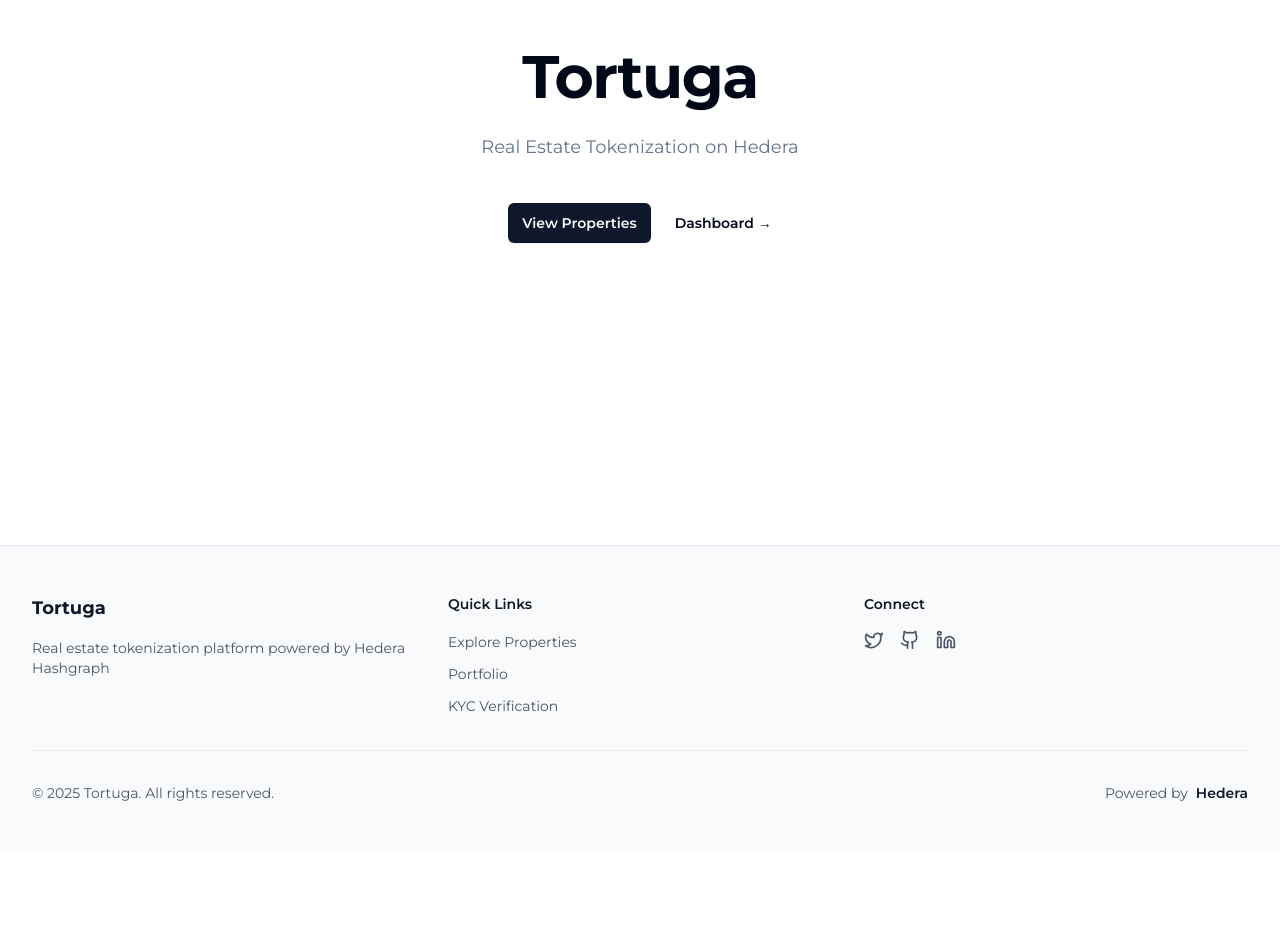
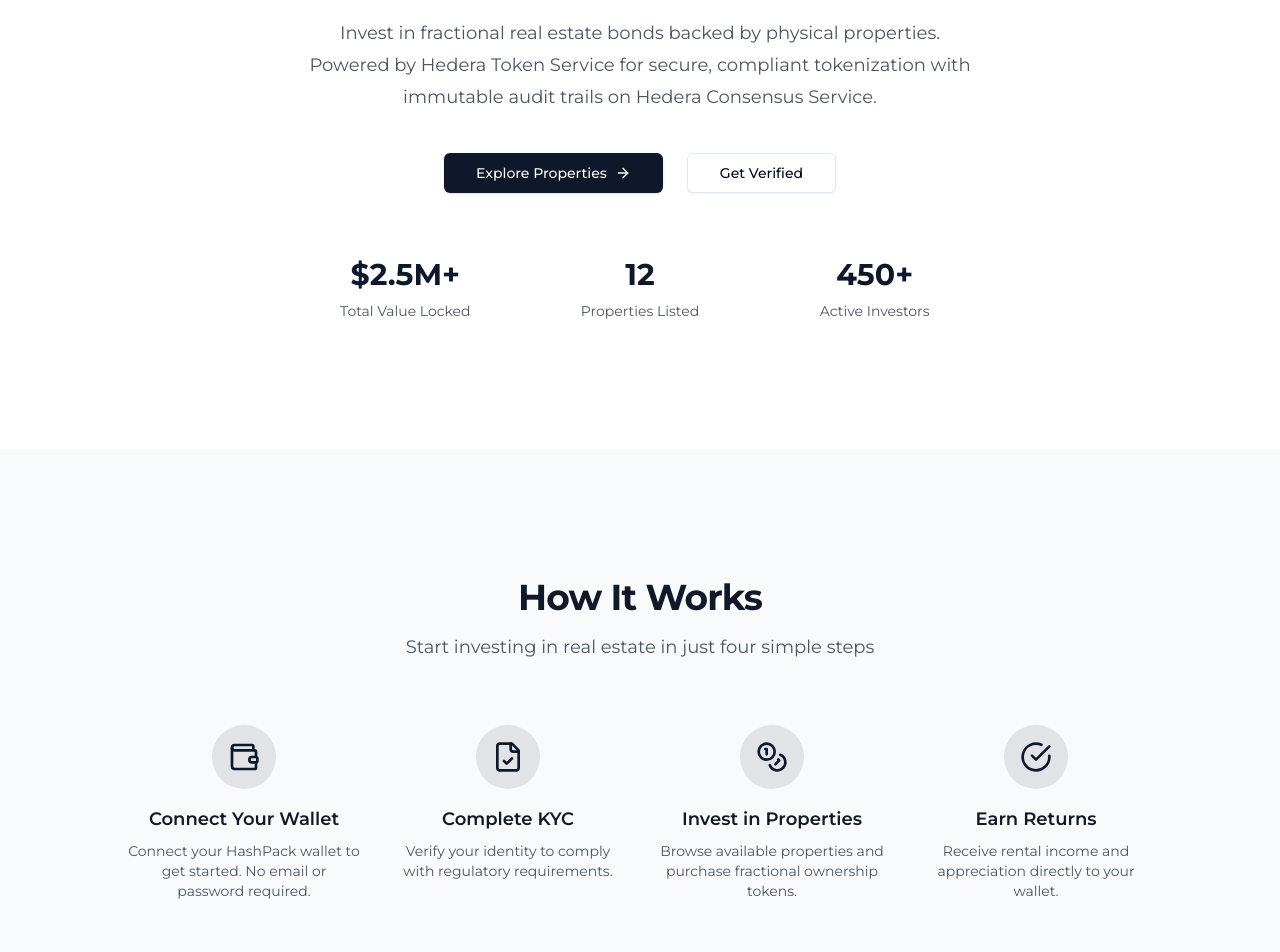
Before and after one commit to LevanIlashvili/tortuga, a Next.js app in the folder apps/web/: page / in a window 1280 px wide. Shown: the part 340-1292 px from the top of the page. Before the commit the page ends 1191 px from the top, so only its background shows below. Built offline with nearby package versions, Linux system fonts and the light colour scheme.

Commit message:
frontend: build homepage with hero and features

```diff
--- /dev/null
+++ b/apps/web/src/app/_components/hero.tsx
@@ -0,0 +1,50 @@
+import Link from 'next/link';
+import { Button } from '@/components/ui/button';
+import { ArrowRight } from 'lucide-react';
+
+export function Hero() {
+  return (
+    <div className="relative bg-white">
+      <div className="mx-auto max-w-7xl px-6 py-24 sm:py-32 lg:px-8">
+        <div className="mx-auto max-w-2xl text-center">
+          <h1 className="text-4xl font-bold tracking-tight text-gray-900 sm:text-6xl">
+            Tokenize Real Estate on Hedera
+          </h1>
+          <p className="mt-6 text-lg leading-8 text-gray-600">
+            Invest in fractional real estate bonds backed by physical properties.
+            Powered by Hedera Token Service for secure, compliant tokenization with
+            immutable audit trails on Hedera Consensus Service.
+          </p>
+          <div className="mt-10 flex items-center justify-center gap-x-6">
+            <Link href="/properties">
+              <Button size="lg" className="gap-2">
+                Explore Properties
+                <ArrowRight className="h-4 w-4" />
+              </Button>
+            </Link>
+            <Link href="/kyc">
+              <Button variant="outline" size="lg">
+                Get Verified
+              </Button>
+            </Link>
+          </div>
+
+          <div className="mt-16 grid grid-cols-1 gap-8 sm:grid-cols-3">
+            <div>
+              <div className="text-3xl font-bold text-primary">$2.5M+</div>
+              <div className="mt-2 text-sm text-gray-600">Total Value Locked</div>
+            </div>
+            <div>
+              <div className="text-3xl font-bold text-primary">12</div>
+              <div className="mt-2 text-sm text-gray-600">Properties Listed</div>
+            </div>
+            <div>
+              <div className="text-3xl font-bold text-primary">450+</div>
+              <div className="mt-2 text-sm text-gray-600">Active Investors</div>
+            </div>
+          </div>
+        </div>
+      </div>
+    </div>
+  );
+}
--- /dev/null
+++ b/apps/web/src/app/_components/how-it-works.tsx
@@ -0,0 +1,59 @@
+import { CheckCircle, Wallet, FileCheck, Coins } from 'lucide-react';
+
+export function HowItWorks() {
+  const steps = [
+    {
+      icon: Wallet,
+      title: 'Connect Your Wallet',
+      description: 'Connect your HashPack wallet to get started. No email or password required.',
+    },
+    {
+      icon: FileCheck,
+      title: 'Complete KYC',
+      description: 'Verify your identity to comply with regulatory requirements.',
+    },
+    {
+      icon: Coins,
+      title: 'Invest in Properties',
+      description: 'Browse available properties and purchase fractional ownership tokens.',
+    },
+    {
+      icon: CheckCircle,
+      title: 'Earn Returns',
+      description: 'Receive rental income and appreciation directly to your wallet.',
+    },
+  ];
+
+  return (
+    <div className="bg-gray-50 py-24 sm:py-32">
+      <div className="mx-auto max-w-7xl px-6 lg:px-8">
+        <div className="mx-auto max-w-2xl text-center">
+          <h2 className="text-3xl font-bold tracking-tight text-gray-900 sm:text-4xl">
+            How It Works
+          </h2>
+          <p className="mt-4 text-lg text-gray-600">
+            Start investing in real estate in just four simple steps
+          </p>
+        </div>
+
+        <div className="mx-auto mt-16 max-w-5xl">
+          <div className="grid grid-cols-1 gap-8 md:grid-cols-2 lg:grid-cols-4">
+            {steps.map((step, index) => (
+              <div key={index} className="relative">
+                <div className="flex flex-col items-center text-center">
+                  <div className="flex h-16 w-16 items-center justify-center rounded-full bg-primary/10">
+                    <step.icon className="h-8 w-8 text-primary" />
+                  </div>
+                  <h3 className="mt-4 text-lg font-semibold text-gray-900">
+                    {step.title}
+                  </h3>
+                  <p className="mt-2 text-sm text-gray-600">{step.description}</p>
+                </div>
+              </div>
+            ))}
+          </div>
+        </div>
+      </div>
+    </div>
+  );
+}
--- a/apps/web/src/app/page.tsx
+++ b/apps/web/src/app/page.tsx
@@ -1,28 +1,11 @@
+import { Hero } from './_components/hero';
+import { HowItWorks } from './_components/how-it-works';
+
 export default function HomePage() {
   return (
-    <div className="flex min-h-screen flex-col items-center justify-center p-24">
-      <div className="text-center">
-        <h1 className="text-4xl font-bold tracking-tight text-foreground sm:text-6xl">
-          Tortuga
-        </h1>
-        <p className="mt-6 text-lg leading-8 text-muted-foreground">
-          Real Estate Tokenization on Hedera
-        </p>
-        <div className="mt-10 flex items-center justify-center gap-x-6">
-          <a
-            href="/properties"
-            className="rounded-md bg-primary px-3.5 py-2.5 text-sm font-semibold text-primary-foreground shadow-sm hover:bg-primary/90"
-          >
-            View Properties
-          </a>
-          <a
-            href="/dashboard"
-            className="text-sm font-semibold leading-6 text-foreground"
-          >
-            Dashboard <span aria-hidden="true">→</span>
-          </a>
-        </div>
-      </div>
+    <div>
+      <Hero />
+      <HowItWorks />
     </div>
   );
 }
```
